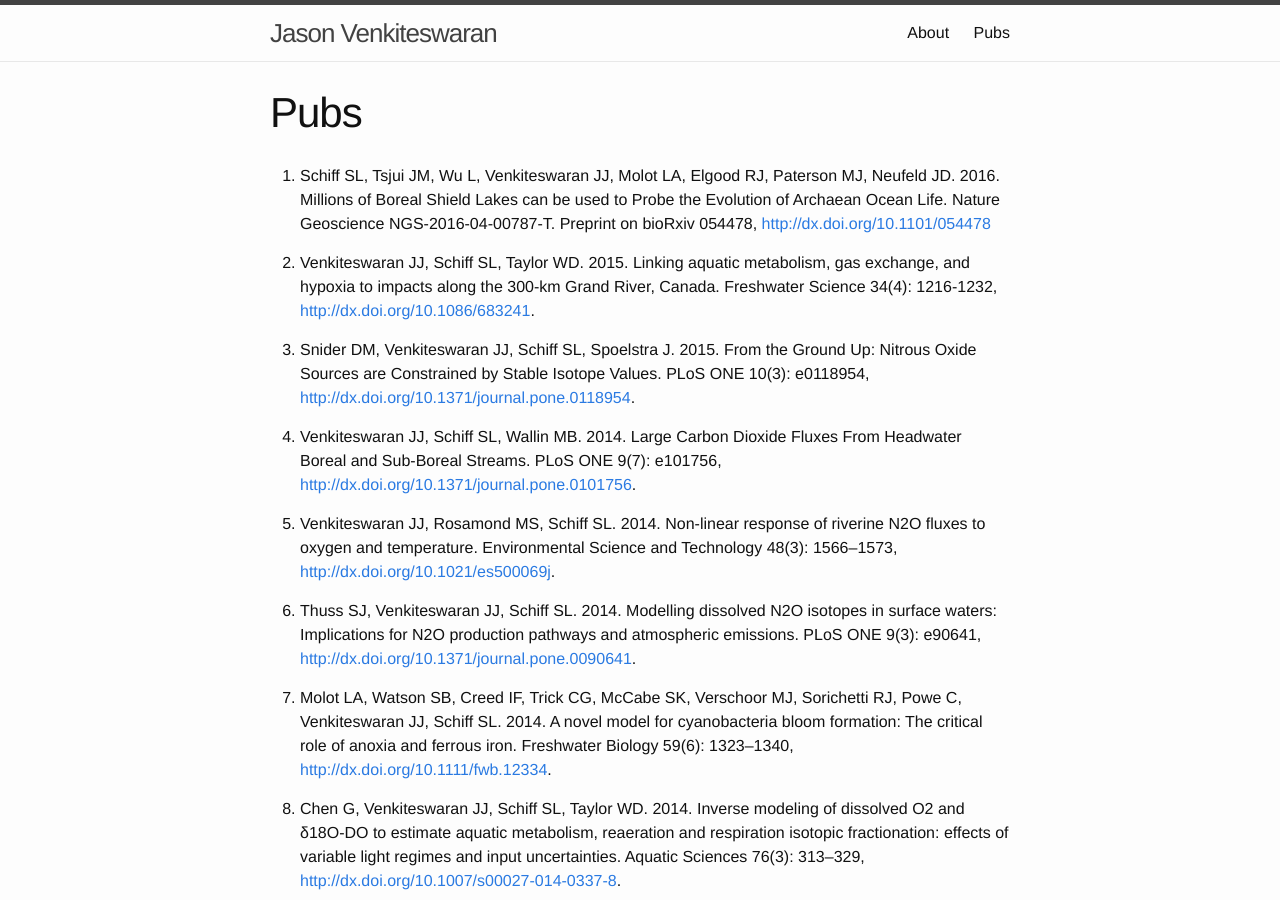
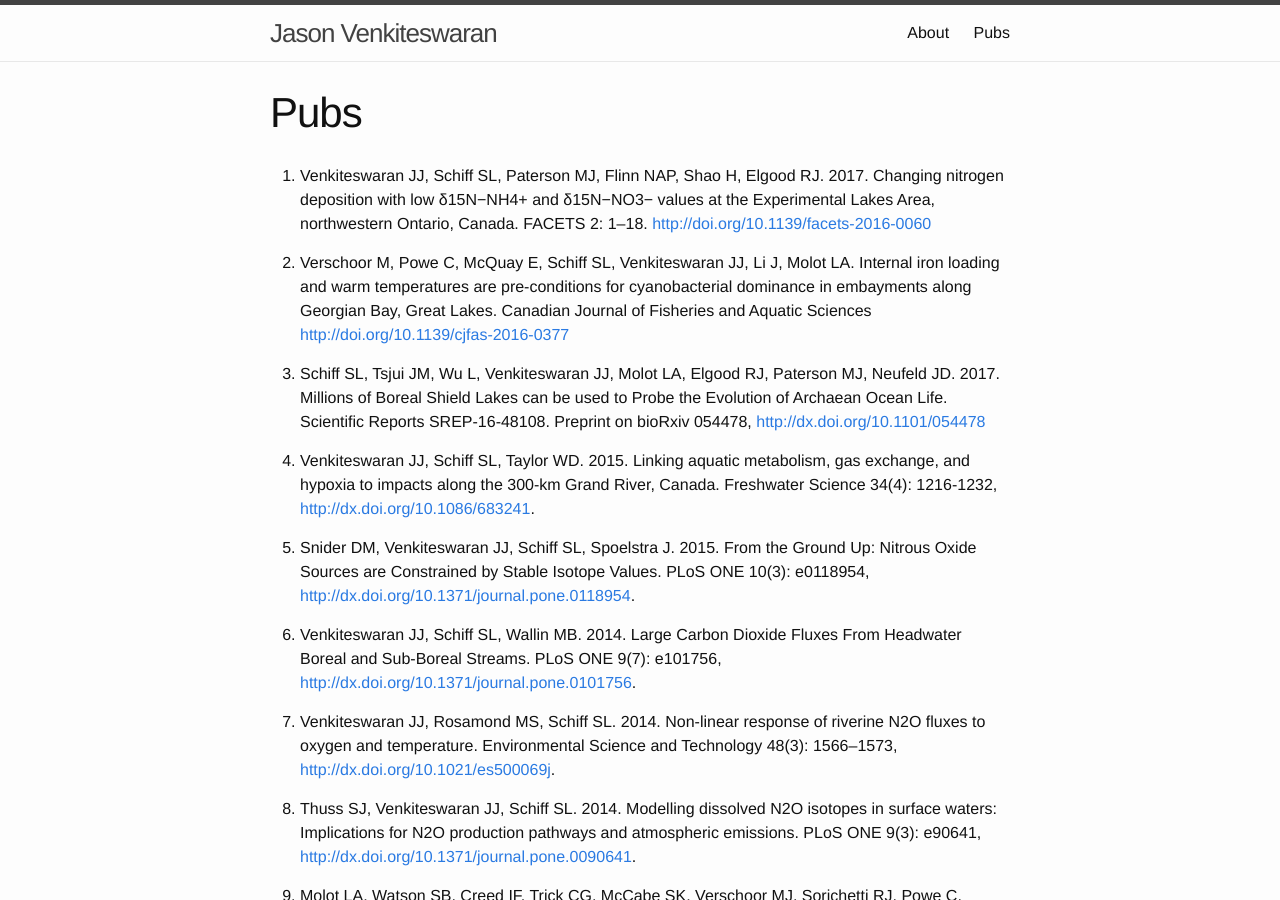
Before and after one commit to jjvenky/jjvenky.github.io, a Jekyll site: the page built from pubs.md, in a window 1280 px wide and 900 px high. Built offline with Jekyll 4.4.1, drawn with Linux system fonts in a browser that asks for light colours.

Commit message:
New pubs

```diff
--- a/pubs.md
+++ b/pubs.md
@@ -4,7 +4,11 @@ title: Pubs
 permalink: /pubs/
 ---
 
-22.	Schiff SL, Tsjui JM, Wu L, Venkiteswaran JJ, Molot LA, Elgood RJ, Paterson MJ, Neufeld JD. 2016. Millions of Boreal Shield Lakes can be used to Probe the Evolution of Archaean Ocean Life. Nature Geoscience NGS-2016-04-00787-T. Preprint on bioRxiv 054478, <http://dx.doi.org/10.1101/054478>
+24.	Venkiteswaran JJ, Schiff SL, Paterson MJ, Flinn NAP, Shao H, Elgood RJ. 2017. Changing nitrogen deposition with low δ15N−NH4+ and δ15N−NO3− values at the Experimental Lakes Area, northwestern Ontario, Canada. FACETS 2: 1–18. <http://doi.org/10.1139/facets-2016-0060>
+
+23.	Verschoor M, Powe C, McQuay E, Schiff SL, Venkiteswaran JJ, Li J, Molot LA. Internal iron loading and warm temperatures are pre-conditions for cyanobacterial dominance in embayments along Georgian Bay, Great Lakes. Canadian Journal of Fisheries and Aquatic Sciences <http://doi.org/10.1139/cjfas-2016-0377>
+
+22.	Schiff SL, Tsjui JM, Wu L, Venkiteswaran JJ, Molot LA, Elgood RJ, Paterson MJ, Neufeld JD. 2017. Millions of Boreal Shield Lakes can be used to Probe the Evolution of Archaean Ocean Life. Scientific Reports SREP-16-48108. Preprint on bioRxiv 054478, <http://dx.doi.org/10.1101/054478>
 
 21.	Venkiteswaran JJ, Schiff SL, Taylor WD. 2015. Linking aquatic metabolism, gas exchange, and hypoxia to impacts along the 300-km Grand River, Canada. Freshwater Science 34(4): 1216-1232, <http://dx.doi.org/10.1086/683241>.
 
```
